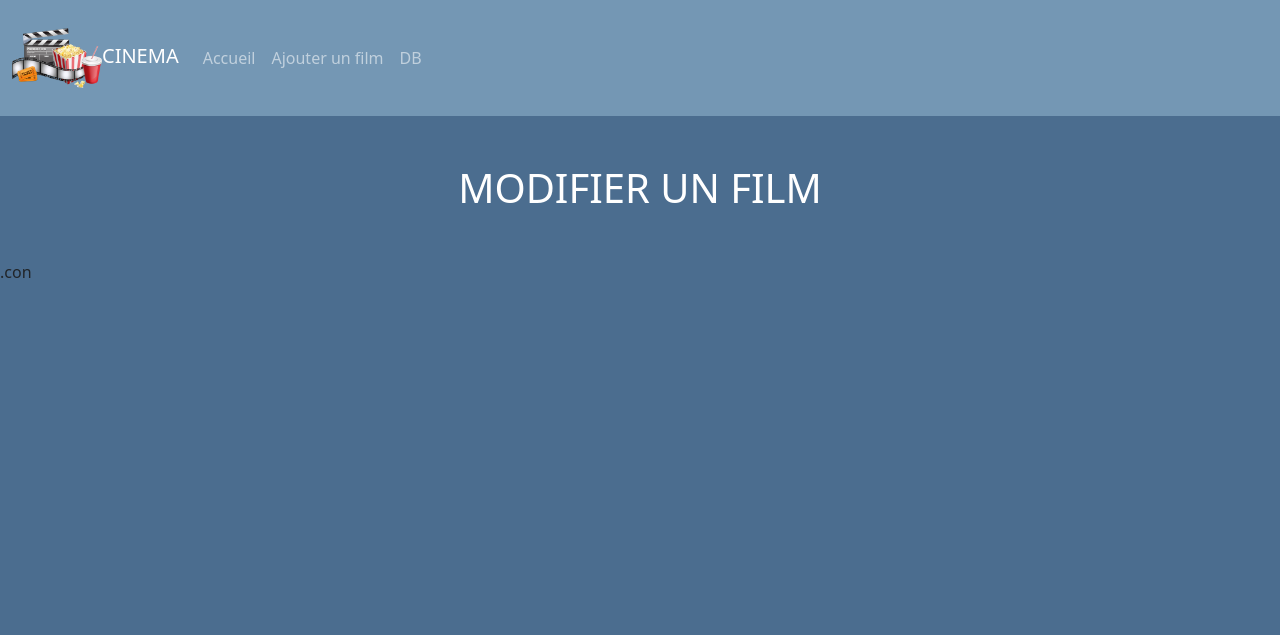
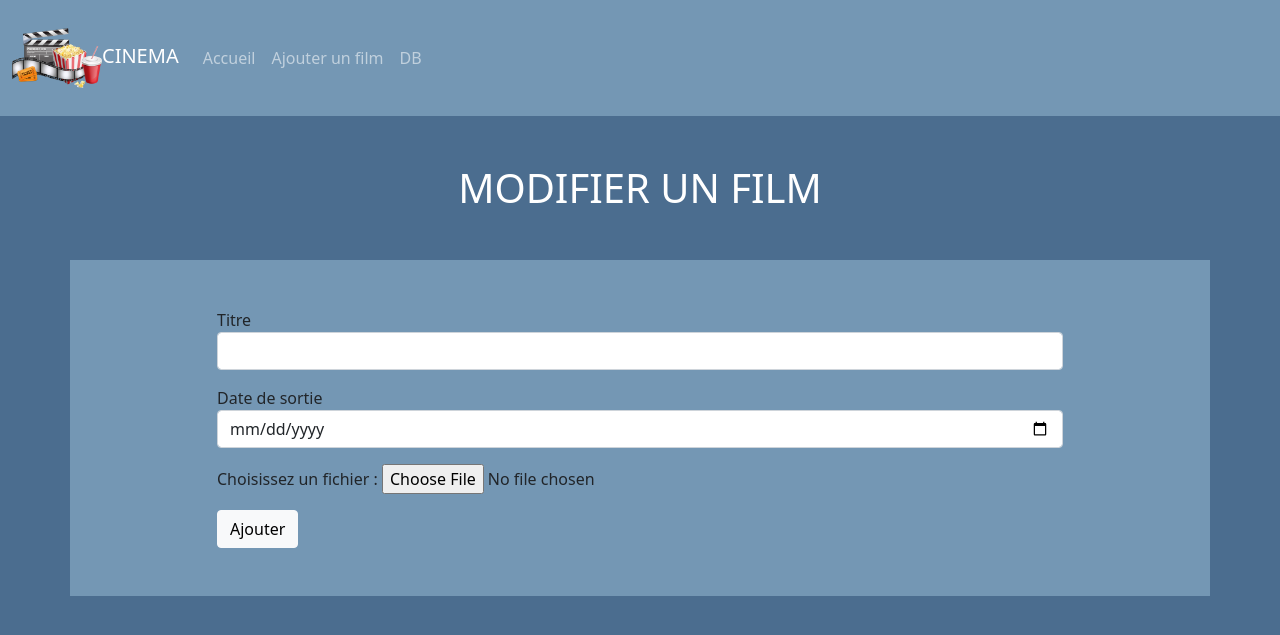
Before and after one commit to YoannYWD/phpcrud3, a PHP site: page /edit.php in a window 1280 px wide. Shown: the top 635 px of the page. Run offline with PHP 8.4, Linux system fonts and the light colour scheme.

```diff
--- a/edit.php
+++ b/edit.php
@@ -1,3 +1,47 @@
+<?php
+require "./db.php";
+$message = "";
+if (
+    isset($_POST["titre"]) &&
+    isset($_POST["annee"]) &&
+    isset($_FILES["image"])
+) {
+    $titre = $_POST["titre"];
+    $annee = $_POST["annee"];
+
+    // IMAGE
+    $file_name = $_FILES["image"]["name"]; // pour écrire dans la base de données
+    $file_temp = $_FILES["image"]["tmp_name"]; // pour déplacer le fichier
+    $allowed_ext = ["jpg", "jpeg", "gif", "png"]; // extensions autorisées
+    $exp = explode(".", $file_name); // on décompose le nom du fichier image
+    $ext = end($exp); // on prend la dernière valeur du explode précédent, qui sera forcément l'extension
+    $path = "images/" . $file_name; // variable qui écrit le chemin de stockage de l'image
+
+    if(in_array($ext, $allowed_ext)) {
+
+        if(move_uploaded_file($file_temp, $path)) {
+            $sql = "INSERT INTO film (titre, annee, image) VALUES (:titre, :annee, :image)"; // requête préparée
+            $statement = $connection->prepare($sql);
+            if ($statement->execute(
+                    [
+                        ":titre" => $titre,
+                        ":annee" => $annee,
+                        ":image" => $path
+                    ]
+                )
+            ) {
+                $message = "<p class=\"text-center mb-0\">Film ajouté 😎</p>";
+            }
+
+        }
+
+    } else {
+        $message = "<p class=\text-start mb-0\" style=\"color:red;\">Ce fichier n'est pas une image. 😡</p>";
+    };
+
+}
+?>
+
 <?php
 include "./head.php";
 ?>
@@ -10,7 +54,35 @@ include "./head.php";
     </div>
 </div>
 
-.con
+<div class="container mb-5">
+    <div class="row rowItem p-5">
+        <div class="col-10 offset-1">
+
+            <?php if(!empty($message)): ?>
+                <div class="alert alert-light text-center" role="alert">
+                    <?= $message; ?>
+                </div>
+            <?php endif;?>
+
+            <form method="post" enctype="multipart/form-data">
+                <div class="mb-3">
+                    <label>Titre</label>
+                    <input name="titre" type="text" class="form-control">
+                </div>
+                <div class="mb-3">
+                    <label>Date de sortie</label>
+                    <input name="annee" type="date" class="form-control">
+                </div>
+                <div class="mb-3">
+                    <label for="exampleFormControlFile1">Choisissez un fichier : </label>
+                    <input name="image" type="file" class="form-control-file">
+                </div>
+
+                <button type="submit" class="btn btn-light">Ajouter</button>
+            </form>
+        </div>
+    </div>
+</div>
 
 <?php
 include "./footer.php";
--- a/index.php
+++ b/index.php
@@ -39,8 +39,8 @@ include "./head.php";
                 <td><?= $film->annee ?></td>
                 <td><img src="<?= $film->image ?>" width="200px"></td>
                 <td>
-                    <button type="button" class="btn btn-light margin-right-2">Editer</button>
-                    <button type="button" class="btn btn-light">Supprimer</button></td>
+                    <a href="edit.php?id=<?= $film->id ?>" type="button" class="btn btn-light margin-right-2">Editer</a>
+                    <a type="button" class="btn btn-light">Supprimer</a></td>
                 </tr>
                 <?php endforeach; ?>
             </tbody>
--- a/style.css
+++ b/style.css
@@ -14,6 +14,6 @@ h1 {
     background-color: rgb(116, 151, 180);
 }
 
-button {
+a.btn {
     margin-right: 10px;
 }
```
